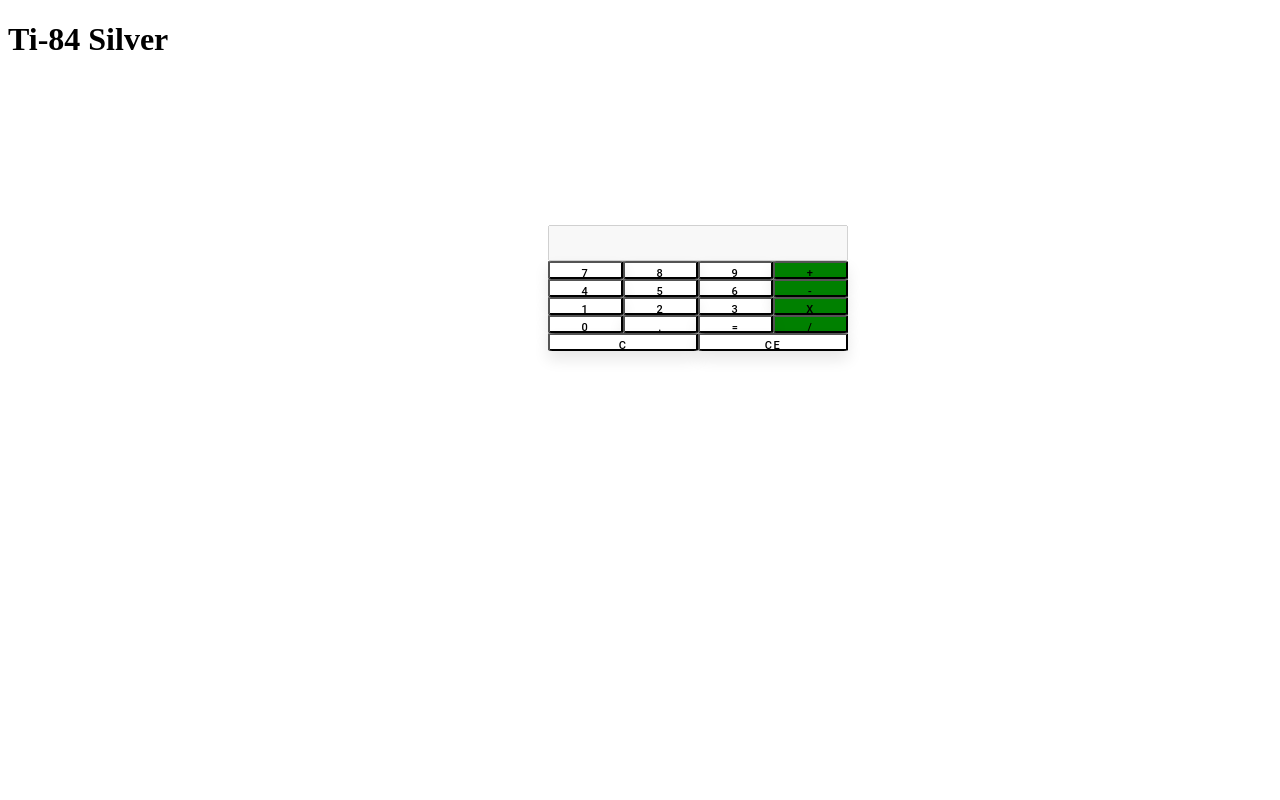
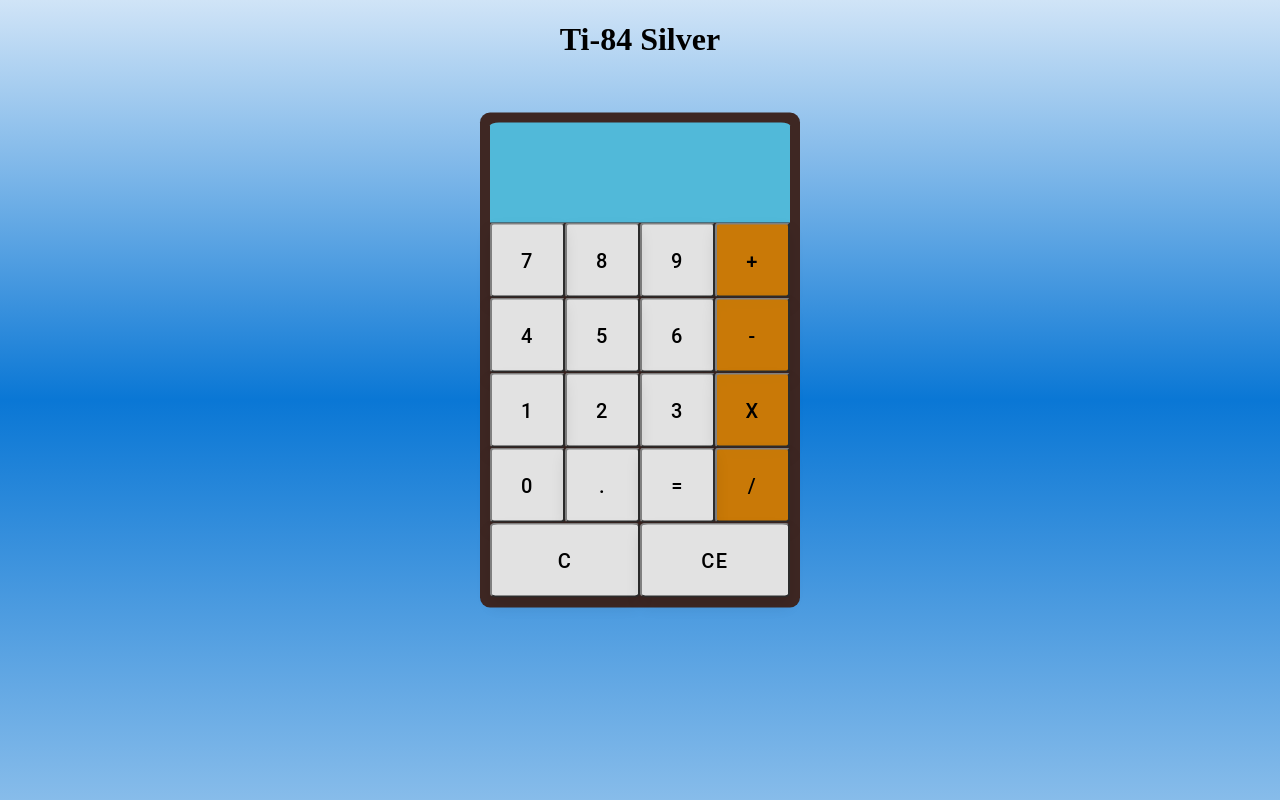
Before and after one commit to brandontran14/Calculator, a plain HTML site: page index.html in a window 1280 px wide. Both pictures are taken after a click on the button "CE". Drawn offline with Linux system fonts and the light colour scheme.

Commit message:
Styling and keyboard support finalized

```diff
--- a/calculator.js
+++ b/calculator.js
@@ -6,7 +6,8 @@ var inputs = [];
 let numholder = "";
 let secondnum = "";
 let operation = "";
-let pressedbutton = {};
+let decimalallowed = true;
+let pressed = false;
 
 //operation function with built in operations
 function operate(a,b,operator){
@@ -56,36 +57,48 @@ function parser(array){
     return array;
 }
 
+function decimalpressed(beenpressed){
+    decimalallowed = (beenpressed)? false : true
+}
+
 function buttonpressing(e){
+    e.classList.add("playing");
     //if number pressed
-    if(e.className === "number") {
+    if(e.classList.contains("numbers")) {
         numholder += e.value;
         document.getElementById("display").value += e.value;
     }
     //if decimal is pressed, make sure you cant press it again
-    if(e.className === "decimal") e.removeEventListener("click", buttonpressing);
+    if(e.classList.contains("decimal") && (decimalallowed == true)) {
+        pressed = true;
+        decimalpressed(pressed);
+        numholder += e.value;
+        document.getElementById("display").value += e.value;
+    }
 
     //if an operation is pressed, push it onto the array and wait for another number to be inputted
-    if(e.className === "number operations"){
+    if(e.classList.contains("operations")){
             if(numholder != '') inputs.push(Number(numholder));
             inputs.push(e.value)
             numholder = '';
             document.getElementById("display").value += e.textContent;
-            decimalbtn.addEventListener("click",buttonpressing);
+            pressed = false;
+            decimalpressed(pressed);
         }
 
     //if = is encountered, push the number inputted and call parser function
-    if(e.className == "number operate" && (inputs.includes("+")|| inputs.includes("-")|| inputs.includes("*")|| inputs.includes("/"))){
+    if(e.classList.contains("operate") && (inputs.includes("+")|| inputs.includes("-")|| inputs.includes("*")|| inputs.includes("/"))){
         if(numholder != '') inputs.push(Number(numholder));
         if(inputs.length < 3)  {
             document.getElementById("display").value = "Math Error";
         }
         numholder = '';
         document.getElementById("display").value = parser(inputs);
-        decimalbtn.addEventListener("click",buttonpressing);
+        pressed = false;
+        decimalpressed(pressed);
     }
 //if backspace is encountered
-    if(e.className == "number backspace"){
+    if(e.classList.contains("backspace")){
         if(numholder == '' && (inputs[inputs.length-1] == '+' || inputs[inputs.length-1] == '-' || inputs[inputs.length-1] == '*' || inputs[inputs.length-1] == '/')){
             inputs.pop();
         }
@@ -93,24 +106,31 @@ function buttonpressing(e){
         tempnum = numholder;
         document.getElementById("display").value = temp.substr(0, temp.length - 1);
         numholder = tempnum.substr(0,tempnum.length-1);
-        decimalbtn.addEventListener("click",buttonpressing);
     }
     //if clear is pressed, clear everything
-    if(e.className == "number clear") {
+    if(e.classList.contains("clear")) {
         document.getElementById("display").value = '';
         inputs = [];
         numholder = '';
-        decimalbtn.addEventListener("click",buttonpressing);
+        pressed = false;
+        decimalpressed(pressed);
     }
-    console.log(inputs)
 }
 
+function transform(e){
+    e.target.classList.remove('playing');
+    //this.classList.toggle('playing',e.propertyName !== 'transform');
+}
+
+window.addEventListener("keydown", e => {
+    const key = document.querySelector(`button[data-key="${e.keyCode}"]`);
+    buttonpressing(key);
+    transform;
+});
 
 calcchoices.forEach(choice => choice.addEventListener("click", e => {
-buttonpressing(e.target)
-}));
+    buttonpressing(e.target)
+    transform;
+    }));
 
-window.addEventListener("keydown", function(e){
-    const key = document.querySelector(`button[data-key="${e.keyCode}"]`);
-    buttonpressing(key);
-})
+calcchoices.forEach(key => key.addEventListener("transitionend",transform));
--- a/index.html
+++ b/index.html
@@ -11,17 +11,17 @@
     <div id="calculator" class="allbtns">
         <input type="text" name="display" id="display" style="grid-area: display" disabled>
         <!--Numbers-->
-        <button id="9" data-key="57" value="9" class="number" style="grid-area:nine">9</button>
-        <button id="8" data-key="56" value="8" class="number" style="grid-area:eight">8</button>
-        <button id="7" data-key="55" value="7" class="number" style="grid-area:seven">7</button>
-        <button id="6" data-key="54" value="6" class="number" style="grid-area:six">6</button>
-        <button id="5" data-key="53" value="5" class="number" style="grid-area:five">5</button>
-        <button id="4" data-key="52" value="4" class="number" style="grid-area:four">4</button>
-        <button id="3" data-key="51" value="3" class="number" style="grid-area:three">3</button>
-        <button id="2" data-key="50" value="2" class="number" style="grid-area:two">2</button>
-        <button id="1" data-key="49" value="1" class="number" style="grid-area:one">1</button>
-        <button id="0" data-key="48" value="0" class="number" style="grid-area:zero">0</button>
-        <button id="decimal" data-key="190" class ="number" style="grid-area:decimal" value=".">.</button>
+        <button id="9" data-key="57" value="9" class="number numbers" style="grid-area:nine">9</button>
+        <button id="8" data-key="56" value="8" class="number numbers" style="grid-area:eight">8</button>
+        <button id="7" data-key="55" value="7" class="number numbers" style="grid-area:seven">7</button>
+        <button id="6" data-key="54" value="6" class="number numbers" style="grid-area:six">6</button>
+        <button id="5" data-key="53" value="5" class="number numbers" style="grid-area:five">5</button>
+        <button id="4" data-key="52" value="4" class="number numbers" style="grid-area:four">4</button>
+        <button id="3" data-key="51" value="3" class="number numbers" style="grid-area:three">3</button>
+        <button id="2" data-key="50" value="2" class="number numbers" style="grid-area:two">2</button>
+        <button id="1" data-key="49" value="1" class="number numbers" style="grid-area:one">1</button>
+        <button id="0" data-key="48" value="0" class="number numbers" style="grid-area:zero">0</button>
+        <button id="decimal" data-key="190" class ="number decimal" style="grid-area:decimal" value=".">.</button>
         <!--Operations-->
         <button id="+" data-key="187" value="+" class="number operations" style="grid-area:add">+</button>
         <button id="-" data-key="189" value="-" class="number operations" style="grid-area:subtract">-</button>
--- a/style.css
+++ b/style.css
@@ -1,8 +1,24 @@
+html{
+    height: 100%;
+    margin: 0;
+    background-repeat: no-repeat;
+    background-attachment: fixed;
+    background: linear-gradient(to bottom, rgba(208,228,247,1) 0%,rgba(115,177,231,1) 24%,rgba(10,119,213,1) 50%,rgba(83,159,225,1) 79%,rgba(135,188,234,1) 100%);
+}
+
+h1{
+    text-align: center;
+}
+
 .allbtns{
     display: grid;
-    position: absolute;
-    margin-top: 145px;
-    margin-left: 540px;
+    position: fixed;
+    background-color:#3e2723;
+    padding: 10px;
+    border-radius: 10px;
+    left: 50%;
+    top: 45%;
+    transform: translate(-50%, -50%);
     grid-template-columns: repeat(4,75px);
     grid-template-areas:
         "display display display display"
@@ -15,26 +31,49 @@
 
 .number{
     width: 100%;
-    height: 18px;
+    height: 75px;
     font-family: 'Roboto', sans-serif;
-    font-size: 11px;
+    font-size: 20px;
     text-transform: uppercase;
     letter-spacing: 1.5px;
     font-weight: 500;
     color: #000;
     background-color: #fff;
     border-radius: 5%;
+    border-color: gray;
     box-shadow: 0px 8px 15px rgba(0, 0, 0, 0.1);
-    cursor: pointer;
     outline: none;
     text-align: center;
-    padding: 4px 4px 4px 4px;
+    padding: 0px 0px 0px 0px;
+    transition: all .07s ease;
+    background-color: rgb(226, 226, 226);
 }
+.number:hover{
+    background-color: rgba(233, 171, 36, 0.767) !important;
+}
+
+
 .number.operations{
-    background-color: green;
+    background-color: rgba(218, 132, 4, 0.89);
 }
 #display{
     text-align: right;
-    height: 30px;
-    font-size: 20px;
+    height: 100px;
+    font-size: 40px;
+    padding: 0 0 0 0;
+    color: black;
+    background-color: rgba(85, 215, 255, 0.829);
+    border-top: 0px;
+    border-left: 0px;
+    border-right: 0px;
+    border-bottom: 1px;
+    border-top-right-radius:3%;
+    border-top-left-radius: 3%;
 }
+
+.playing{
+    transform: scale(1);
+    border-color: #ffc600;
+    box-shadow: 0 0 1rem #ffc600;
+
+}
```
